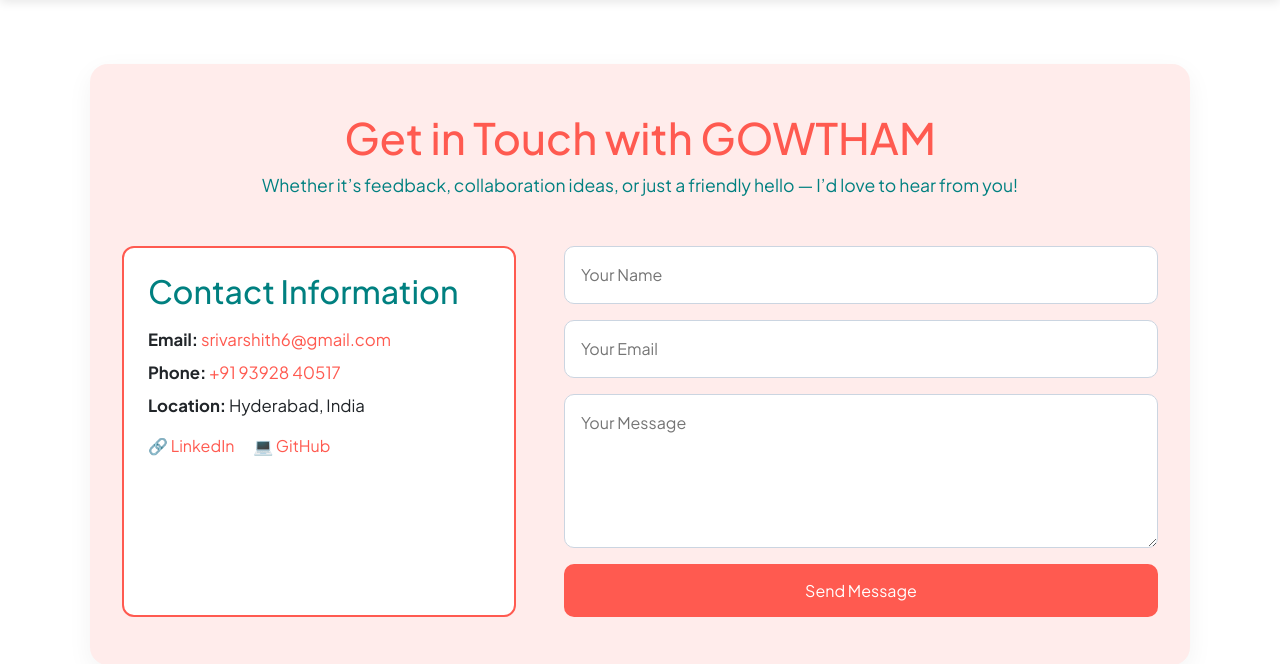
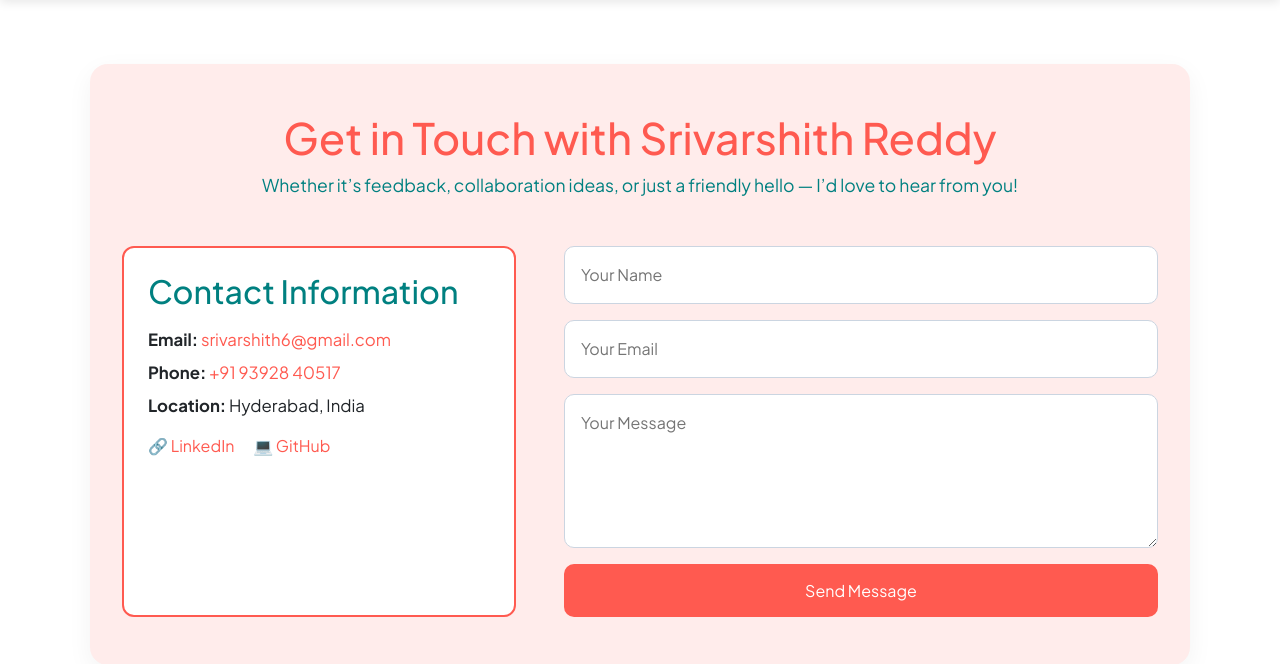
Before and after one commit to sri-varshith-reddy/campuspulse, a Node project: template views/listings/contact.ejs in a window 1280 px wide. Shown: the part 80-744 px from the top of the page. Run offline with Node 20 templates, Linux system fonts and the light colour scheme; the template is opened without the code that fills it, so the values that code supplies are empty; some libraries are stand-ins or nearby versions.

Commit message:
Update contact.ejs

```diff
--- a/views/listings/contact.ejs
+++ b/views/listings/contact.ejs
@@ -2,7 +2,7 @@
 
 <!-- Contact Section -->
 <section class="contact-container">
-  <h1>Get in Touch with <span class="highlight">GOWTHAM</span></h1>
+  <h1>Get in Touch with <span class="highlight">Srivarshith Reddy</span></h1>
   <p class="intro-text">
     Whether it’s feedback, collaboration ideas, or just a friendly hello — I’d love to hear from you!
   </p>
@@ -11,7 +11,7 @@
     <!-- Contact Info -->
     <div class="contact-info">
       <h2>Contact Information</h2>
-      <p><strong>Email:</strong> <a href="mailto:gowtham@gmail.com">srivarshith6@gmail.com</a></p>
+      <p><strong>Email:</strong> <a href="mailto:srivarshithreddy1@gmail.com">srivarshith6@gmail.com</a></p>
       <p><strong>Phone:</strong> <a href="tel:+919392840517">+91 93928 40517</a></p>
       <p><strong>Location:</strong> Hyderabad, India</p>
 
```
